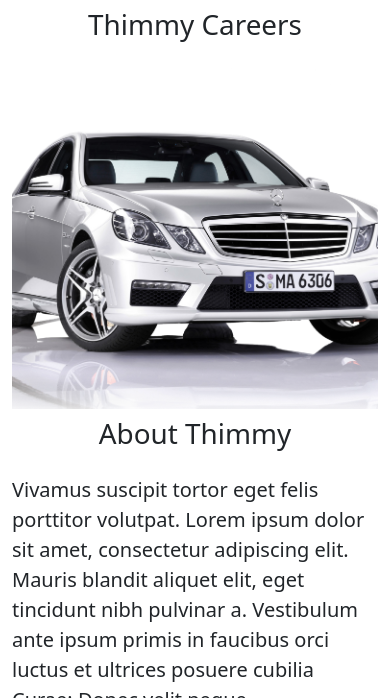
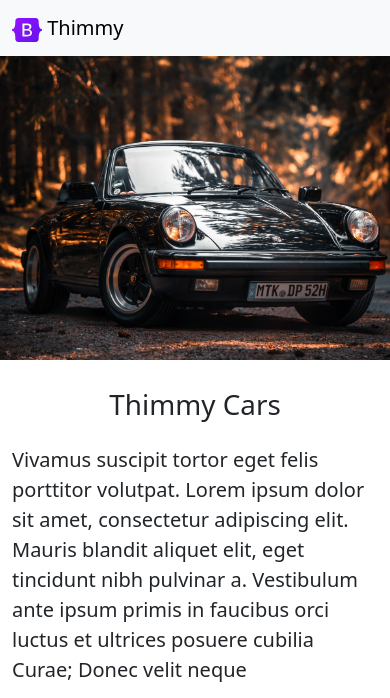
Before and after one commit to Thimmy962/Bthimmy, a Flask app: page / in a window 390 px wide. Shown: the top 698 px of the page. Run offline with Flask 3, Linux system fonts and the light colour scheme.

Commit message:
A lot I can

```diff
--- a/app.py
+++ b/app.py
@@ -1,6 +1,18 @@
 from flask import Flask, render_template, jsonify
+from datetime import datetime
+
+current_year = datetime.now().year
 
 app = Flask(__name__)
+
+@app.context_processor
+def custom_context():
+    # Add custom data to the context
+    return {
+        'company': 'Thimmy',
+        'year': current_year,
+    }
+
 
 JOBS = [
     {
--- a/static/styles.css
+++ b/static/styles.css
@@ -2,4 +2,24 @@
     width: 100%;
     height: 360px;
     object-fit: cover;
+    margin-bottom: 20px;
 }
+
+
+@media (max-width: 995px) {
+    .row.hmpg-fr-div {
+        display: flex; /* Change to flex container */
+        flex-direction: column; /* Stack items vertically */
+    }
+
+    /* Adjust styling for the child elements as needed for smaller screens */
+    .row.hmpg-fr-div .col-3,
+    .row.hmpg-fr-div .col-9 {
+        width: 100%; /* Make the columns take full width */
+    }
+}
+
+.row img{
+    max-height: 406px;
+    object-fit: cover;
+}
--- a/templates/base.html
+++ b/templates/base.html
@@ -9,9 +9,10 @@
     <title>{%block title%}{%endblock%}</title>
 </head>
 <body>
+    {%include 'nav.html'%}
     {%block content%}
     {%endblock%}
-
+    {%include 'footer.html'%}
     <script src="https://cdn.jsdelivr.net/npm/bootstrap@5.3.2/dist/js/bootstrap.bundle.min.js"
     integrity="sha384-C6RzsynM9kWDrMNeT87bh95OGNyZPhcTNXj1NW7RuBCsyN/o0jlpcV8Qyq46cDfL" crossorigin="anonymous"></script>
 </body>
--- /dev/null
+++ b/templates/footer.html
@@ -0,0 +1,12 @@
+<div class="container">
+    <footer class="py-3 my-4">
+      <ul class="nav justify-content-center border-bottom pb-3 mb-3">
+        <li class="nav-item"><a href="#" class="nav-link px-2 text-body-secondary">Home</a></li>
+        <li class="nav-item"><a href="#" class="nav-link px-2 text-body-secondary">Features</a></li>
+        <li class="nav-item"><a href="#" class="nav-link px-2 text-body-secondary">Pricing</a></li>
+        <li class="nav-item"><a href="#" class="nav-link px-2 text-body-secondary">FAQs</a></li>
+        <li class="nav-item"><a href="#" class="nav-link px-2 text-body-secondary">About</a></li>
+      </ul>
+      <p class="text-center text-body-secondary">&copy; {{year}} {{company}}, Inc</p>
+    </footer>
+  </div>
--- a/templates/homepage.html
+++ b/templates/homepage.html
@@ -5,16 +5,19 @@
 {%endblock%}
 
 {%block content%}
+        <img src="static/carimgbg.jpg" alt="Hello" width="200px" height="200px" id="banner" class="img-fluid">
+        <h1 class="text-center mt-2 mb-4">{{company}} Cars</h1>
     <div class="container">
-        <h1 class="text-center mt-2 mb-2">Thimmy Careers</h1>
-        <img src="../static/Mercedes-Benz-Free-PNG-Image.png" alt="Hello" width="200px" height="200px" id="banner" class="img-fluid">
 
-        <h1 class="text-center mt-2 mb-4">About Thimmy</h1>
-        <p class="lead">Vivamus suscipit tortor eget felis porttitor volutpat. Lorem ipsum dolor sit amet,
-            consectetur adipiscing elit. Mauris blandit aliquet elit, eget tincidunt nibh pulvinar a.
-            Vestibulum ante ipsum primis in faucibus orci luctus et ultrices posuere cubilia Curae;
-            Donec velit neque
-        </p>
+       <div class="row hmpg-fr-div">
+            <p class="lead col-3">
+                Vivamus suscipit tortor eget felis porttitor volutpat. Lorem ipsum dolor sit amet,
+                consectetur adipiscing elit. Mauris blandit aliquet elit, eget tincidunt nibh pulvinar a.
+                Vestibulum ante ipsum primis in faucibus orci luctus et ultrices posuere cubilia Curae;
+                Donec velit neque
+            </p>
+            <img src="static/people-working.jpg" alt="" class="col-9">
+       </div>
         <h2 class="text-center mt-2 mb-4">Job Openings</h2>
         <div>
             {%for job in jobs%}
@@ -22,8 +25,7 @@
             {%endfor%}
         </div>
         <div style="text-align: center;" class="text-center">
-            <button class="btn btn-primary btn-lg">Contact Us</button>
-            <p>Copyright 2023, Thimmy</p>
+            <button class="btn btn-outline-primary btn-sm">Contact Us</button>
         </div>
     </div>
 {%endblock%}
--- a/templates/jobitem.html
+++ b/templates/jobitem.html
@@ -6,6 +6,6 @@
     </div>
 
     <div class="col-3">
-        <button type="button" class="btn btn-outline-primary">Apply</button>
+        <a href="mailto:oluwatimileyin962@gmail.com?subject=Application for {{job.title}}" type="button" class="btn btn-outline-primary">Apply</a>
     </div>
 </div>
--- /dev/null
+++ b/templates/nav.html
@@ -0,0 +1,8 @@
+<nav class="navbar bg-body-tertiary fixed-top mb-3">
+    <div class="container">
+      <a class="navbar-brand" href="#">
+        <img src="static/bootstrap-logo.svg" alt="Bootstrap" width="30" height="24">
+            Thimmy
+      </a>
+    </div>
+  </nav>
```
Also changed, not shown: static/bootstrap-logo.svg (added), static/carimgbg.jpg (added), 1 other file.
